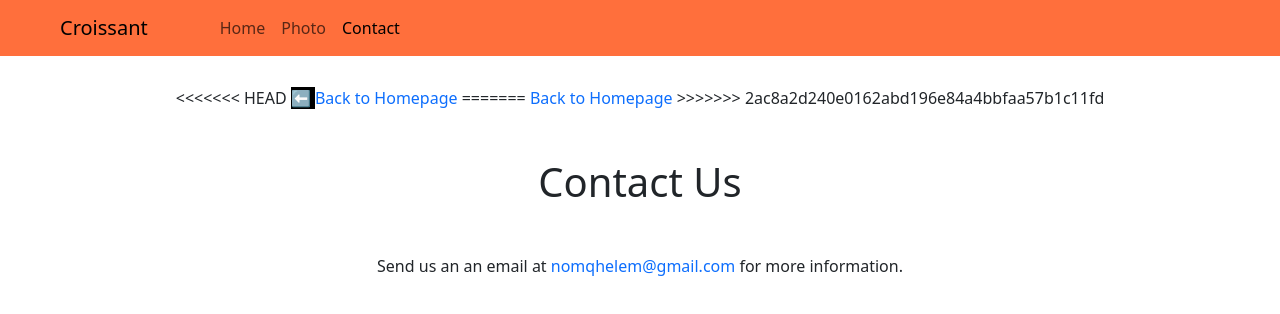
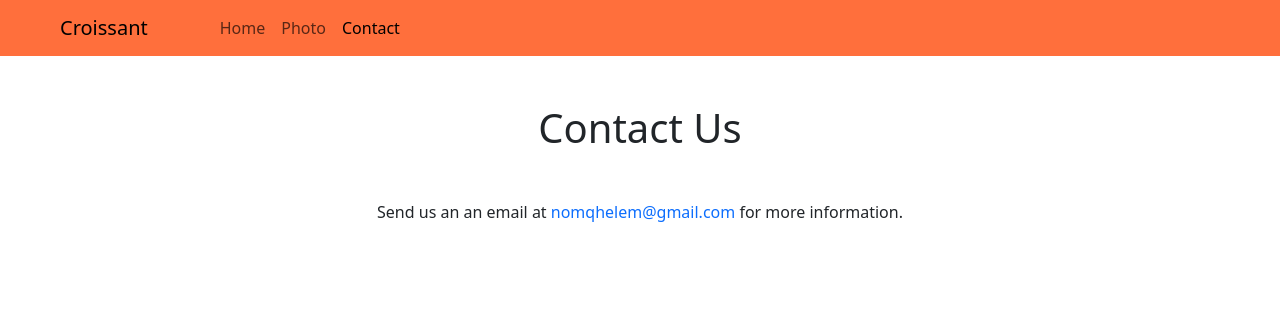
Before and after one commit to mqhelem/Croissant, a plain HTML site: page contact.html in a window 1280 px wide. Drawn offline with nearby package versions, Linux system fonts and the light colour scheme.

Commit message:
Update contact.html

```diff
--- a/contact.html
+++ b/contact.html
@@ -50,11 +50,6 @@
       </nav>
     </header>
     <div class="container">
-<<<<<<< HEAD
-      <a href="/index.html"><span class="blue">⬅ </span>Back to Homepage</a>
-=======
-      <a href="/index.html" title="navigate to homepage">Back to Homepage</a>
->>>>>>> 2ac8a2d240e0162abd196e84a4bbfaa57b1c11fd
     </div>
     <h1 class="m-5 text-center">Contact Us</h1>
 
```
